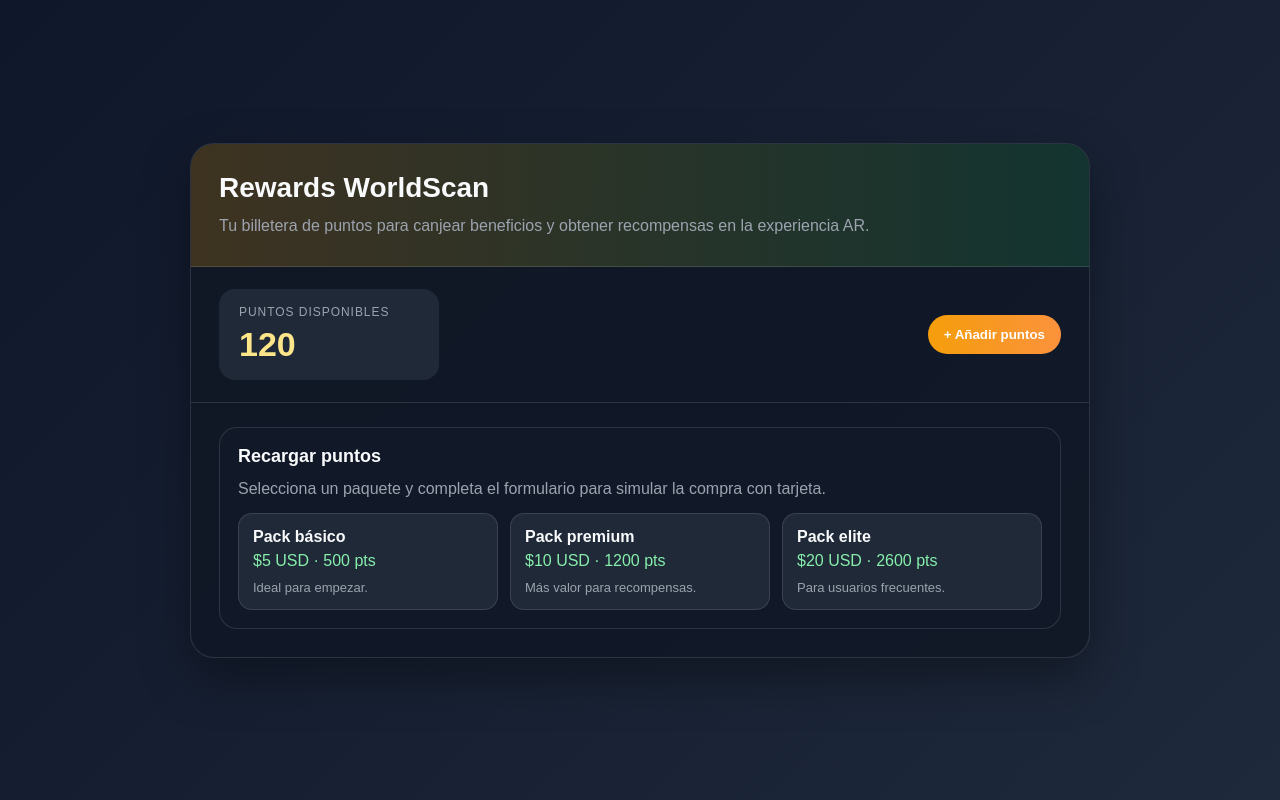
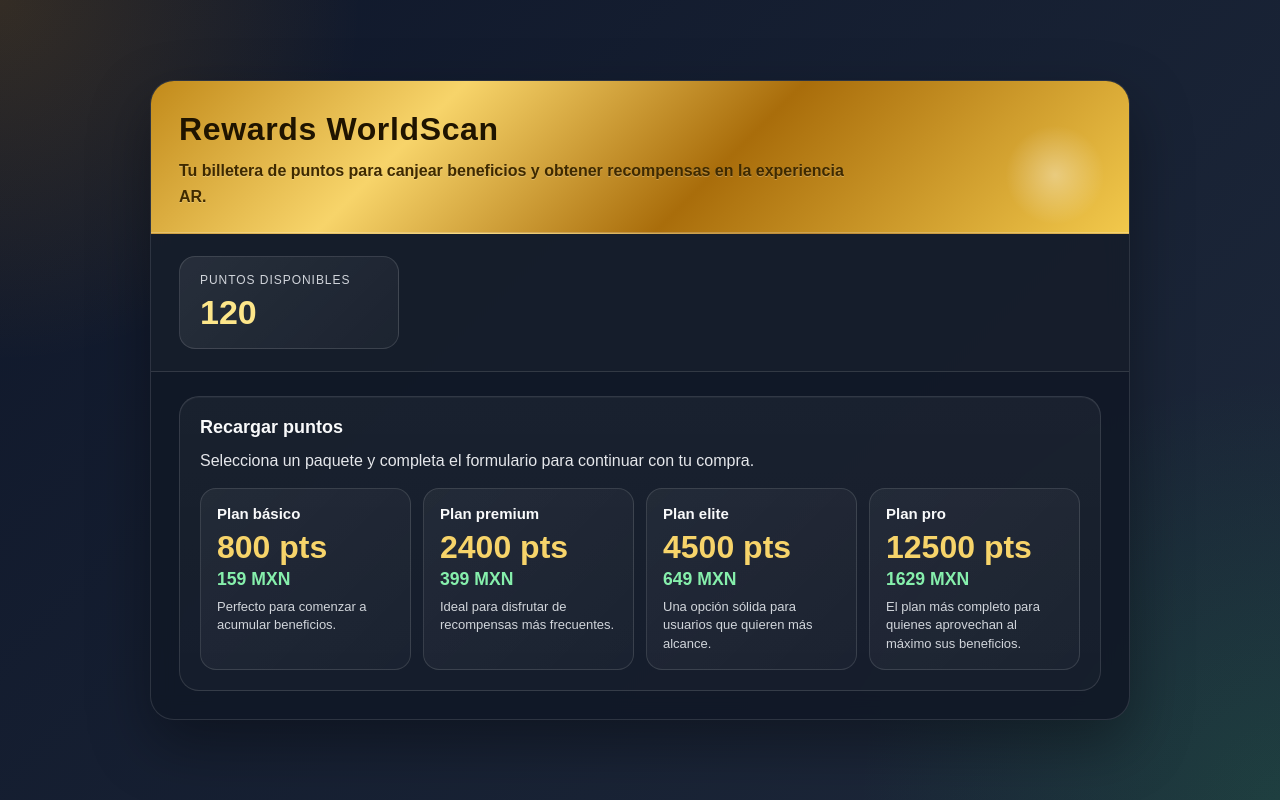
Before and after one commit to DrippKing/AR-Application, a website: page public/rewards.html in a window 1280 px wide. Drawn offline with Linux system fonts and the light colour scheme.

Commit message:
Update rewards.html

```diff
--- a/public/rewards.html
+++ b/public/rewards.html
@@ -14,13 +14,17 @@
       --accent: #f59e0b;
       --accent-2: #22c55e;
       --border: rgba(255,255,255,0.12);
+      --shadow: rgba(0,0,0,0.35);
     }
 
     * { box-sizing: border-box; }
     body {
       margin: 0;
       font-family: Arial, sans-serif;
-      background: linear-gradient(135deg, var(--bg), #1e293b);
+      background:
+        radial-gradient(circle at top left, rgba(245,158,11,0.16), transparent 24%),
+        radial-gradient(circle at bottom right, rgba(34,197,94,0.14), transparent 28%),
+        linear-gradient(135deg, var(--bg), #1e293b);
       color: var(--text);
       min-height: 100vh;
       display: flex;
@@ -30,29 +34,48 @@
     }
 
     .wrap {
-      width: min(900px, 100%);
+      width: min(980px, 100%);
       background: rgba(17,24,39,0.92);
       border: 1px solid var(--border);
       border-radius: 24px;
-      box-shadow: 0 20px 50px rgba(0,0,0,0.35);
+      box-shadow: 0 24px 60px var(--shadow);
       overflow: hidden;
+      backdrop-filter: blur(12px);
     }
 
     .hero {
-      padding: 28px;
-      background: linear-gradient(90deg, rgba(245,158,11,0.2), rgba(34,197,94,0.16));
-      border-bottom: 1px solid var(--border);
+      padding: 30px 28px 24px;
+      background: linear-gradient(135deg, #c28a1a 0%, #f7d46a 28%, #a96d0b 58%, #f2c94c 100%);
+      border-bottom: 1px solid rgba(255,255,255,0.16);
+      position: relative;
+      color: #1f1400;
+      box-shadow: inset 0 -1px 0 rgba(255,255,255,0.2);
+    }
+
+    .hero::after {
+      content: "";
+      position: absolute;
+      inset: auto 24px 8px auto;
+      width: 100px;
+      height: 100px;
+      border-radius: 50%;
+      background: radial-gradient(circle, rgba(255,255,255,0.35), rgba(255,255,255,0) 70%);
+      pointer-events: none;
     }
 
     .hero h1 {
       margin: 0 0 10px;
-      font-size: 28px;
+      font-size: clamp(24px, 3vw, 32px);
+      letter-spacing: 0.02em;
     }
 
     .hero p {
       margin: 0;
-      color: var(--muted);
-      line-height: 1.5;
+      color: #3f2a00;
+      line-height: 1.6;
+      max-width: 680px;
+      font-weight: 600;
+      text-shadow: 0 1px 0 rgba(255,255,255,0.25);
     }
 
     .balance {
@@ -63,19 +86,21 @@
       padding: 22px 28px;
       border-bottom: 1px solid var(--border);
       flex-wrap: wrap;
+      background: rgba(255,255,255,0.02);
     }
 
     .points-box {
-      background: var(--card-2);
+      background: linear-gradient(135deg, rgba(255,255,255,0.08), rgba(255,255,255,0.03));
       padding: 16px 20px;
       border-radius: 16px;
       min-width: 220px;
+      border: 1px solid rgba(255,255,255,0.12);
     }
 
     .points-label {
       font-size: 12px;
       text-transform: uppercase;
-      color: var(--muted);
+      color: #d1d5db;
       letter-spacing: 0.08em;
     }
 
@@ -96,6 +121,7 @@
       background: linear-gradient(90deg, var(--accent), #fb923c);
       text-decoration: none;
       display: inline-block;
+      box-shadow: 0 8px 22px rgba(245,158,11,0.22);
     }
 
     .content {
@@ -105,10 +131,11 @@
     }
 
     .card {
-      background: var(--card);
+      background: linear-gradient(180deg, rgba(255,255,255,0.04), rgba(255,255,255,0.025));
       border: 1px solid var(--border);
-      border-radius: 18px;
-      padding: 18px;
+      border-radius: 20px;
+      padding: 20px;
+      box-shadow: inset 0 1px 0 rgba(255,255,255,0.04);
     }
 
     .card h2 {
@@ -117,43 +144,63 @@
     }
 
     .card p {
-      margin: 0 0 12px;
-      color: var(--muted);
-      line-height: 1.5;
+      margin: 0 0 14px;
+      color: #e5e7eb;
+      line-height: 1.6;
     }
 
     .packs {
       display: grid;
-      grid-template-columns: repeat(auto-fit, minmax(180px, 1fr));
+      grid-template-columns: repeat(auto-fit, minmax(190px, 1fr));
       gap: 12px;
     }
 
     .pack {
-      border: 1px solid var(--border);
-      border-radius: 14px;
-      padding: 14px;
-      background: var(--card-2);
+      border: 1px solid rgba(255,255,255,0.12);
+      border-radius: 16px;
+      padding: 16px;
+      background: linear-gradient(135deg, rgba(255,255,255,0.05), rgba(255,255,255,0.025));
       cursor: pointer;
-      transition: transform 0.15s ease, border-color 0.15s ease;
+      transition: transform 0.15s ease, border-color 0.15s ease, background 0.15s ease;
     }
 
     .pack:hover {
       transform: translateY(-2px);
-      border-color: rgba(245,158,11,0.6);
+      border-color: rgba(245,158,11,0.55);
+      background: linear-gradient(135deg, rgba(245,158,11,0.16), rgba(255,255,255,0.04));
     }
 
-    .pack strong { display: block; margin-bottom: 6px; }
-    .pack .price { color: #86efac; margin-bottom: 10px; }
+    .pack strong {
+      display: block;
+      margin-bottom: 8px;
+      font-size: 15px;
+    }
+
+    .pack .price {
+      color: #86efac;
+      margin: 4px 0 0;
+      font-weight: 700;
+      font-size: 1.1rem;
+    }
+
+    .pack .points {
+      margin: 0 0 4px;
+      font-size: 2rem;
+      line-height: 1.1;
+      color: #f7d46a;
+    }
 
     .mini {
       font-size: 13px;
-      color: var(--muted);
+      color: #d1d5db;
+      line-height: 1.4;
+      margin-top: 8px;
     }
 
     .modal {
       position: fixed;
       inset: 0;
-      background: rgba(2, 6, 23, 0.75);
+      background: rgba(2, 6, 23, 0.78);
       display: none;
       align-items: center;
       justify-content: center;
@@ -166,12 +213,12 @@
     }
 
     .modal-card {
-      width: min(480px, 100%);
-      background: var(--card);
+      width: min(500px, 100%);
+      background: linear-gradient(180deg, rgba(17,24,39,0.98), rgba(15,23,42,0.96));
       border: 1px solid var(--border);
       border-radius: 20px;
       padding: 20px;
-      box-shadow: 0 20px 50px rgba(0,0,0,0.35);
+      box-shadow: 0 24px 60px rgba(0,0,0,0.4);
     }
 
     .modal-card h3 {
@@ -181,7 +228,7 @@
 
     .modal-card p {
       margin: 0 0 16px;
-      color: var(--muted);
+      color: #e5e7eb;
       line-height: 1.5;
     }
 
@@ -194,7 +241,7 @@
 
     .field label {
       font-size: 13px;
-      color: var(--muted);
+      color: #f3f4f6;
       text-transform: uppercase;
       letter-spacing: 0.06em;
     }
@@ -205,6 +252,11 @@
       border: 1px solid var(--border);
       background: #0f172a;
       color: white;
+      outline: none;
+    }
+
+    .field input:focus {
+      border-color: rgba(245,158,11,0.6);
     }
 
     .actions {
@@ -236,28 +288,36 @@
         <div class="points-label">Puntos disponibles</div>
         <div class="points-value" id="pointsValue">0</div>
       </div>
-      <button class="btn" id="addPointsBtn">+ Añadir puntos</button>
     </section>
 
     <section class="content">
       <div class="card">
         <h2>Recargar puntos</h2>
-        <p>Selecciona un paquete y completa el formulario para simular la compra con tarjeta.</p>
+        <p>Selecciona un paquete y completa el formulario para continuar con tu compra.</p>
         <div class="packs">
-          <div class="pack" data-pack="basic" data-name="Pack básico" data-points="500" data-price="$5 USD">
-            <strong>Pack básico</strong>
-            <div class="price">$5 USD · 500 pts</div>
-            <div class="mini">Ideal para empezar.</div>
+          <div class="pack" data-pack="basic" data-name="Plan básico" data-points="800" data-price="159 MXN">
+            <strong>Plan básico</strong>
+            <h1 class="points">800 pts</h1>
+            <h3 class="price">159 MXN</h3>
+            <div class="mini">Perfecto para comenzar a acumular beneficios.</div>
           </div>
-          <div class="pack" data-pack="premium" data-name="Pack premium" data-points="1200" data-price="$10 USD">
-            <strong>Pack premium</strong>
-            <div class="price">$10 USD · 1200 pts</div>
-            <div class="mini">Más valor para recompensas.</div>
+          <div class="pack" data-pack="premium" data-name="Plan premium" data-points="2400" data-price="399 MXN">
+            <strong>Plan premium</strong>
+            <h1 class="points">2400 pts</h1>
+            <h3 class="price">399 MXN</h3>
+            <div class="mini">Ideal para disfrutar de recompensas más frecuentes.</div>
           </div>
-          <div class="pack" data-pack="elite" data-name="Pack elite" data-points="2600" data-price="$20 USD">
-            <strong>Pack elite</strong>
-            <div class="price">$20 USD · 2600 pts</div>
-            <div class="mini">Para usuarios frecuentes.</div>
+          <div class="pack" data-pack="elite" data-name="Plan elite" data-points="4500" data-price="649 MXN">
+            <strong>Plan elite</strong>
+            <h1 class="points">4500 pts</h1>
+            <h3 class="price">649 MXN</h3>
+            <div class="mini">Una opción sólida para usuarios que quieren más alcance.</div>
+          </div>
+          <div class="pack" data-pack="pro" data-name="Plan pro" data-points="12500" data-price="1629 MXN">
+            <strong>Plan pro</strong>
+            <h1 class="points">12500 pts</h1>
+            <h3 class="price">1629 MXN</h3>
+            <div class="mini">El plan más completo para quienes aprovechan al máximo sus beneficios.</div>
           </div>
         </div>
       </div>
@@ -298,7 +358,6 @@
 
   <script>
     const pointsValue = document.getElementById('pointsValue');
-    const addPointsBtn = document.getElementById('addPointsBtn');
     const paymentModal = document.getElementById('paymentModal');
     const modalTitle = document.getElementById('modalTitle');
     const modalSubtitle = document.getElementById('modalSubtitle');
@@ -344,11 +403,6 @@
       }
     });
 
-    addPointsBtn.addEventListener('click', () => {
-      points += 250;
-      renderPoints();
-    });
-
     renderPoints();
   </script>
 </body>
```
